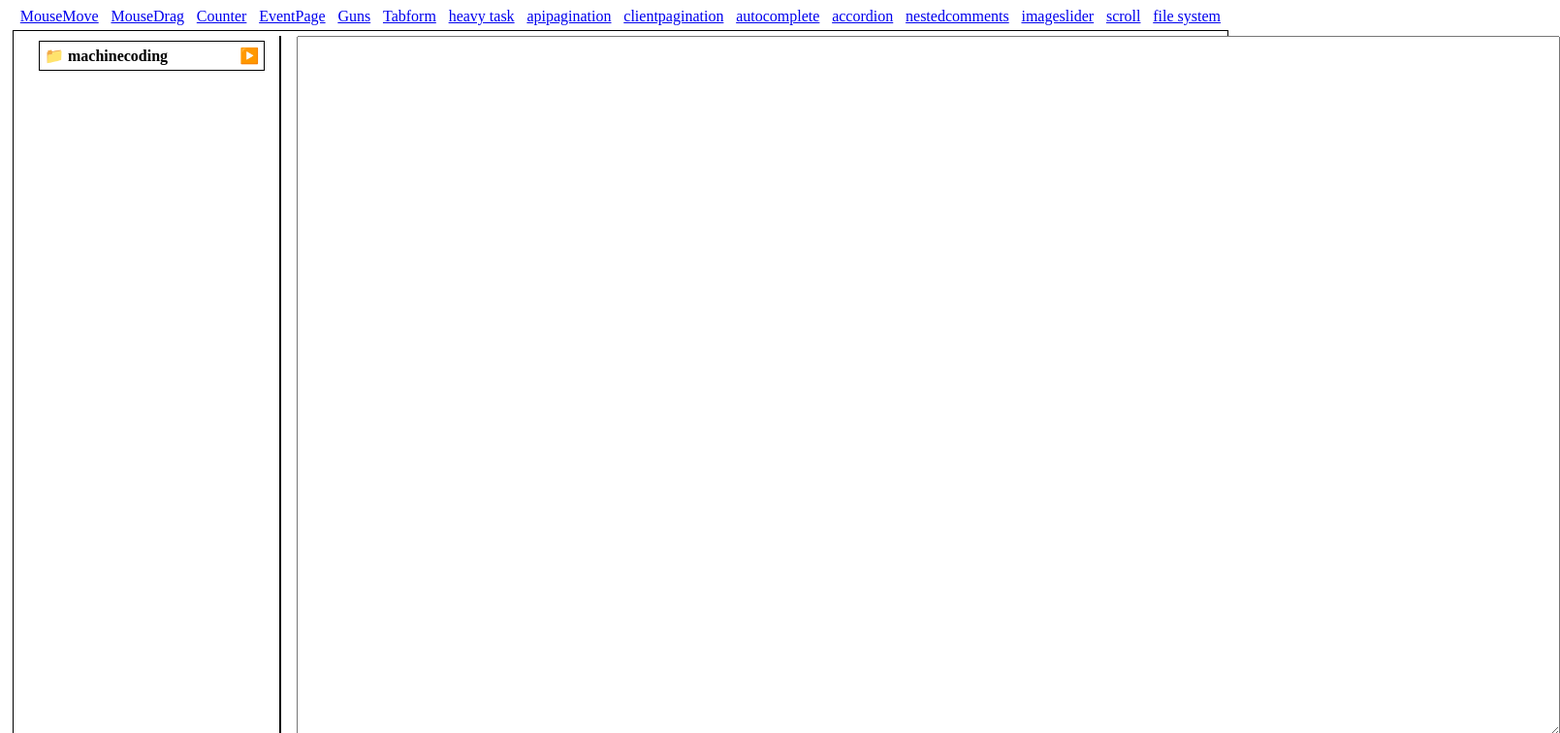
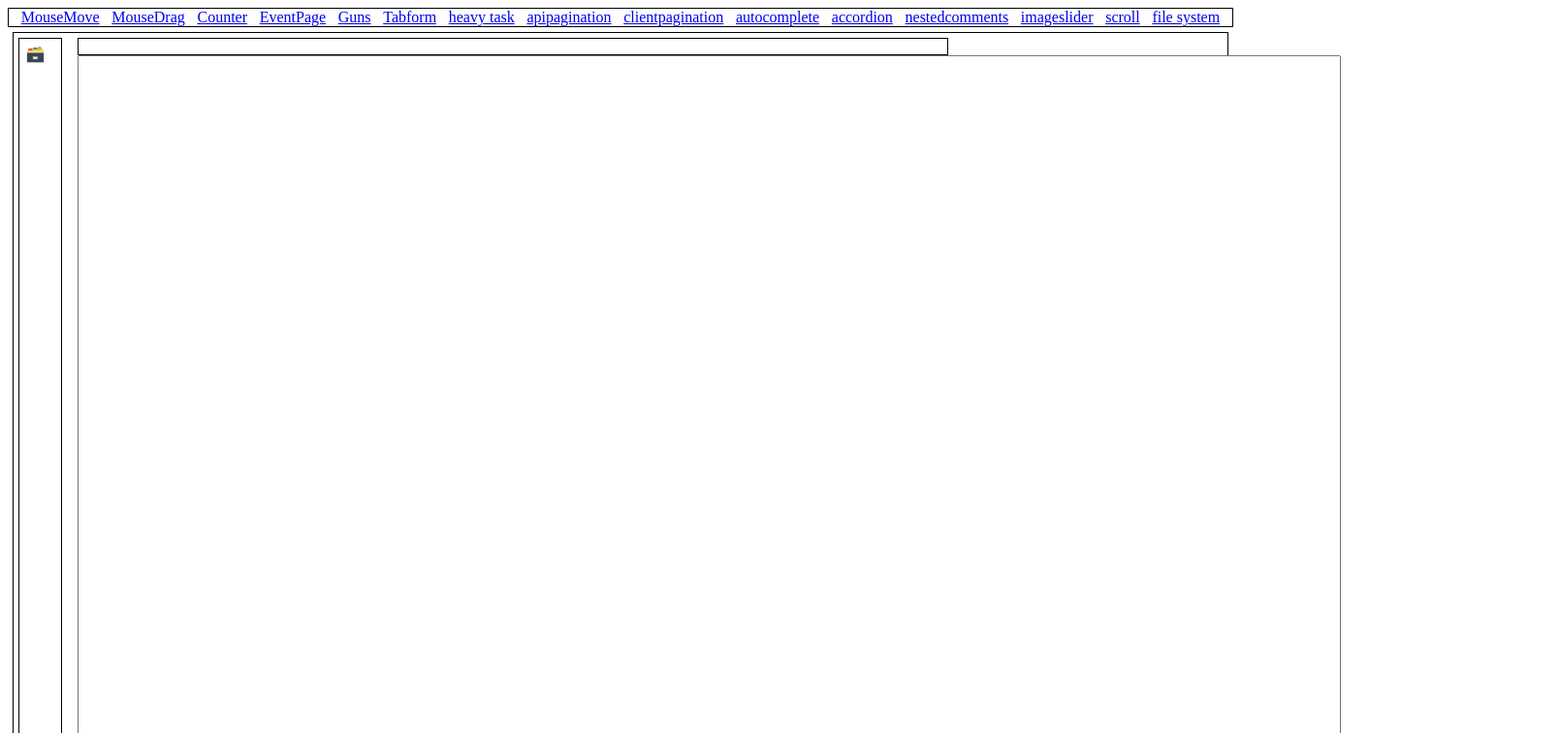
Before and after one commit to LakshmanaGottapu/MachineCoding, a React (Vite) app: page /filesystem in a window 1280 px wide. Shown: the top 756 px of the page at 97% size, 1609 px wide, since content can reach past the window. Built offline with nearby package versions, Linux system fonts and the light colour scheme.

Commit message:
amateur filesystem is developed.

```diff
--- a/src/Components/FileSystem.tsx
+++ b/src/Components/FileSystem.tsx
@@ -1,20 +1,18 @@
-import {Dispatch, MouseEvent, SetStateAction, useState, MutableRefObject} from 'react'
+import {Dispatch, MouseEvent, SetStateAction, useState} from 'react'
 import { FileType } from "../Pages/FolderPage"
 
-function FileSystem({data, level=1, setFileContent, displayIdRef}:{data:FileType, level?:number, setFileContent:Dispatch<SetStateAction<string>>, displayIdRef:MutableRefObject<number>}) {
+function FileSystem({data, level=1, setActiveItems, setActiveItem}:{data:FileType, level?:number, setActiveItems:Dispatch<SetStateAction<FileType[]>>, setActiveItem:Dispatch<SetStateAction<FileType | undefined>>}) {
     const [folderOpen, setFolderOpen] = useState(false);
     function displayContent(e:MouseEvent){
         e.stopPropagation();
-        if(!data.isFolder && data.content!==undefined){
-            displayIdRef.current = data.id
-            setFileContent(data.content)
-        }
+        if(!data.isFolder && data.content!==undefined)
+            setActiveItem(data);
     }
     return (
         <div style={{marginLeft: '1rem', width:`${(20-level)}vw`}} onClick={displayContent}>
-            <header onClick={()=>setFolderOpen(prev => !prev)} style={{cursor:'pointer', border:'1px solid black', margin:'5px', padding:'5px', }}> {data.isFolder ? (folderOpen ? '📂' :'📁') : '🗄️'} <strong>{data.name}</strong>{ data.isFolder && ( folderOpen ?  <span style={{float:'right'}}>🔽</span> : <span style={{float:'right'}}>▶️</span>) }</header>
+            <header onClick={()=>setFolderOpen(prev => !prev)} style={{userSelect:'none', cursor:'pointer', border:'1px solid black', margin:'5px', padding:'5px', }}> {data.isFolder ? (folderOpen ? '📂' :'📁') : '🗄️'} <strong>{data.name}</strong>{ data.isFolder && ( folderOpen ?  <span style={{float:'right', userSelect:'none'}}>🔽</span> : <span style={{float:'right', userSelect:'none'}}>▶️</span>) }</header>
 
-            {data.isFolder && folderOpen && data.items!=undefined && data.items.map((item, index) => <FileSystem key={index} data={item} level={level+1} setFileContent={setFileContent} displayIdRef={displayIdRef}/>)}
+            {data.isFolder && folderOpen && data.items!=undefined && data.items.map((item, index) => <FileSystem key={index} data={item} level={level+1} setActiveItems={setActiveItems} setActiveItem={setActiveItem}/>)}
         </div>
     )
 }
--- a/src/Pages/FolderPage.tsx
+++ b/src/Pages/FolderPage.tsx
@@ -1,13 +1,15 @@
-import {useState, useRef} from 'react';
+import {useState, useEffect} from 'react';
 import FileSystem from '../Components/FileSystem';
+import './vscode.css';
 export type FileType = {
     id:number, name: string, items?: FileType[], isFolder: boolean, content?: string
 }
 
-
 function FolderPage() {
     const [fileContent, setFileContent] = useState('');
-    const displayIdRef = useRef(-1);
+    const [activeItem, setActiveItem] = useState<FileType>();
+    const [showDashboard, setShowDashboard] = useState(false);
+    const [activeItems, setActiveItems] = useState<FileType[]>([]);
     const [data, setData] = useState<FileType>({
         id:1,
         name: 'machinecoding',
@@ -27,7 +29,7 @@ function FolderPage() {
                                 id:3,
                                 name: 'names.txt',
                                 isFolder: false,
-                                content: 'lakshman, saikumar, naveen, prasanth, chaithanya, veena, jyothi'
+                                content: 'lakshman, chaithanya, premchand, saikumar'
                             }
                         ]
                     },
@@ -35,7 +37,7 @@ function FolderPage() {
                         id:4,
                         name: 'phonenumbers.txt',
                         isFolder: false,
-                        content: '8309951482, 8372836019, 8374042584, 7981812142'
+                        content: '8309951482, 8919940485, 8372836019, 8374042584, 7981812142'
                     },
                     {
                         id:5,
@@ -60,12 +62,9 @@ function FolderPage() {
         ]
     })
     function handleFileInput(){
-        if(displayIdRef.current > -1){
-            const node = findNode(data, displayIdRef.current);
-            if(node != undefined){
-               node.content = fileContent;
-               setData({...data})
-            }
+        if(activeItem !==undefined){
+            activeItem.content = fileContent;
+            setData({...data});
         }
     }
     function findNode(data:FileType, id:number):FileType | undefined{
@@ -78,15 +77,36 @@ function FolderPage() {
             }
         }
     }
-    return (<section style={{height: '90vh', display:"flex", border:'1px solid black', padding:'5px', margin:'5px'}}>
-        <section style={{width:'20vw', borderRight:'2px solid black', paddingRight:'1vw'}}>
-            <FileSystem data={data} setFileContent={setFileContent} displayIdRef={displayIdRef}/>
+    useEffect(()=>{
+        if(activeItem && activeItem.content)
+            setFileContent(activeItem.content)
+        setActiveItems(prev => {
+            if(activeItem == undefined)
+                return [];
+            else {
+                if(prev.indexOf(activeItem) < 0){
+                    prev.push(activeItem);
+                }
+                return [...prev];
+            }
+        })
+    },[activeItem])
+    return (
+        <section style={{height: '90vh', display:"flex", border:'1px solid black', padding:'5px', margin:'5px'}}>
+            <section style={{width:'3rem', border:'1px solid black', display:'flex', flexDirection:'column'}}>
+                <span style={{cursor:'pointer', padding:'0.4rem', userSelect:'none'}} onDoubleClick={()=>setShowDashboard(prev => !prev)}>🗃️</span>
+            </section>
+            {showDashboard && <aside style={{width:'20vw', borderRight:'2px solid black', paddingRight:'1vw'}}>
+                <FileSystem data={data} setActiveItems={setActiveItems} setActiveItem={setActiveItem}/>
+            </aside>}
+            <section style={{minWidth: '70vw', marginLeft:'1rem'}}>
+                <nav style={{width:'70vw', display:'flex'}}>
+                    { activeItems.map(item => <nav className="item" onClick={()=>setActiveItem(item)} style={{border:'1px solid black', backgroundColor:item==activeItem ? 'lightgray' : '' }} >{item.name}</nav>) }
+                </nav>
+                <textarea name="" id="" cols={157} rows={46} onChange={(e)=>setFileContent(e.target.value)} value={fileContent} style={{padding:'15px'}} onBlur={handleFileInput}>
+                </textarea>
+            </section>
         </section>
-        <section style={{ marginLeft:'1rem'}}>
-            <textarea name="" id="" cols={157} rows={46} onChange={(e)=>setFileContent(e.target.value)} value={fileContent} style={{padding:'15px'}} onBlur={handleFileInput}>
-            </textarea>
-        </section>
-    </section>
     )
 }
 
--- /dev/null
+++ b/src/Pages/vscode.css
@@ -0,0 +1,11 @@
+nav{
+    border: 1px solid black;
+    min-height: 1rem;
+}
+nav.item{
+    border: 1px solid black;
+    border-radius: 2px;
+    padding: 5px;
+    cursor:pointer;
+    user-select: none;
+}
```
